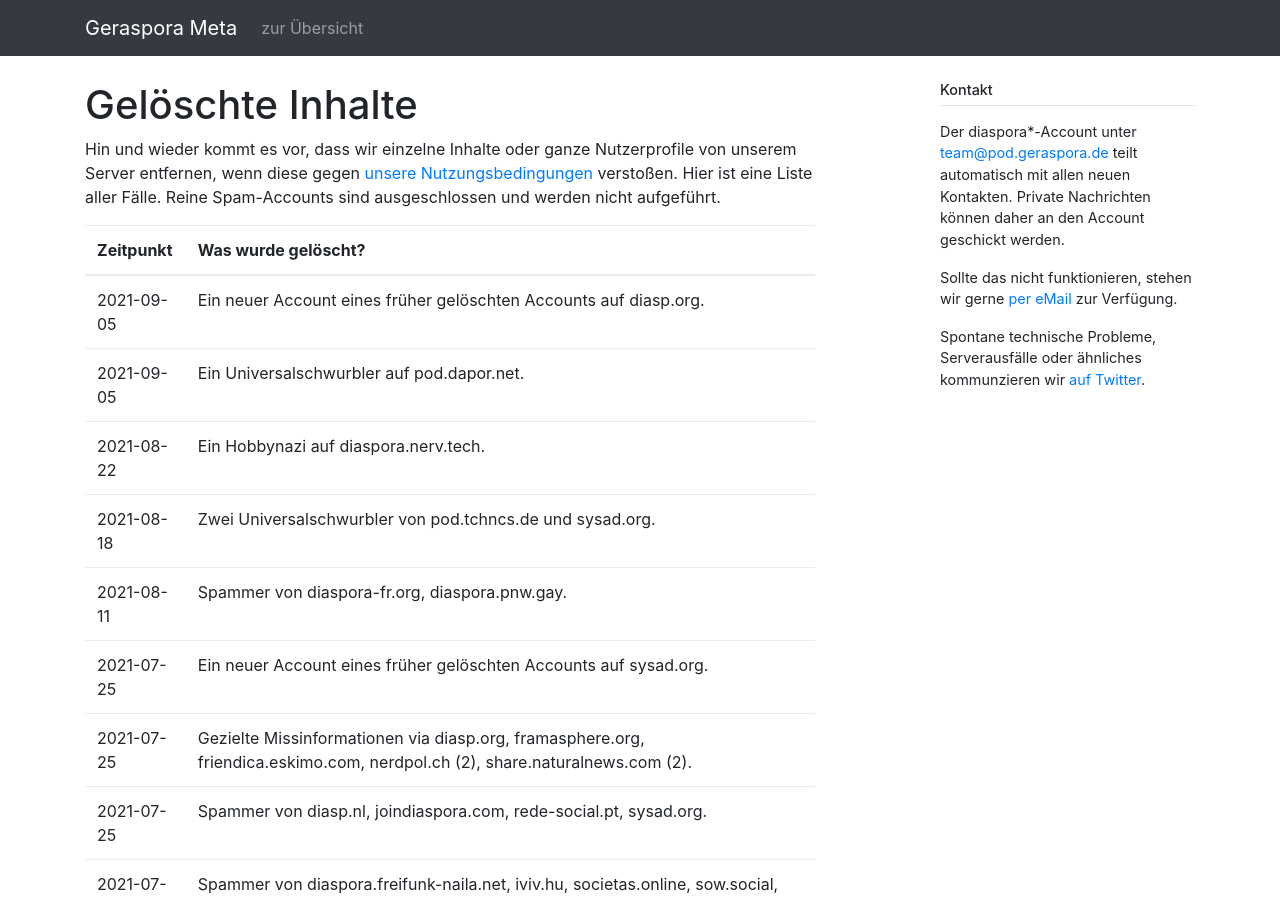
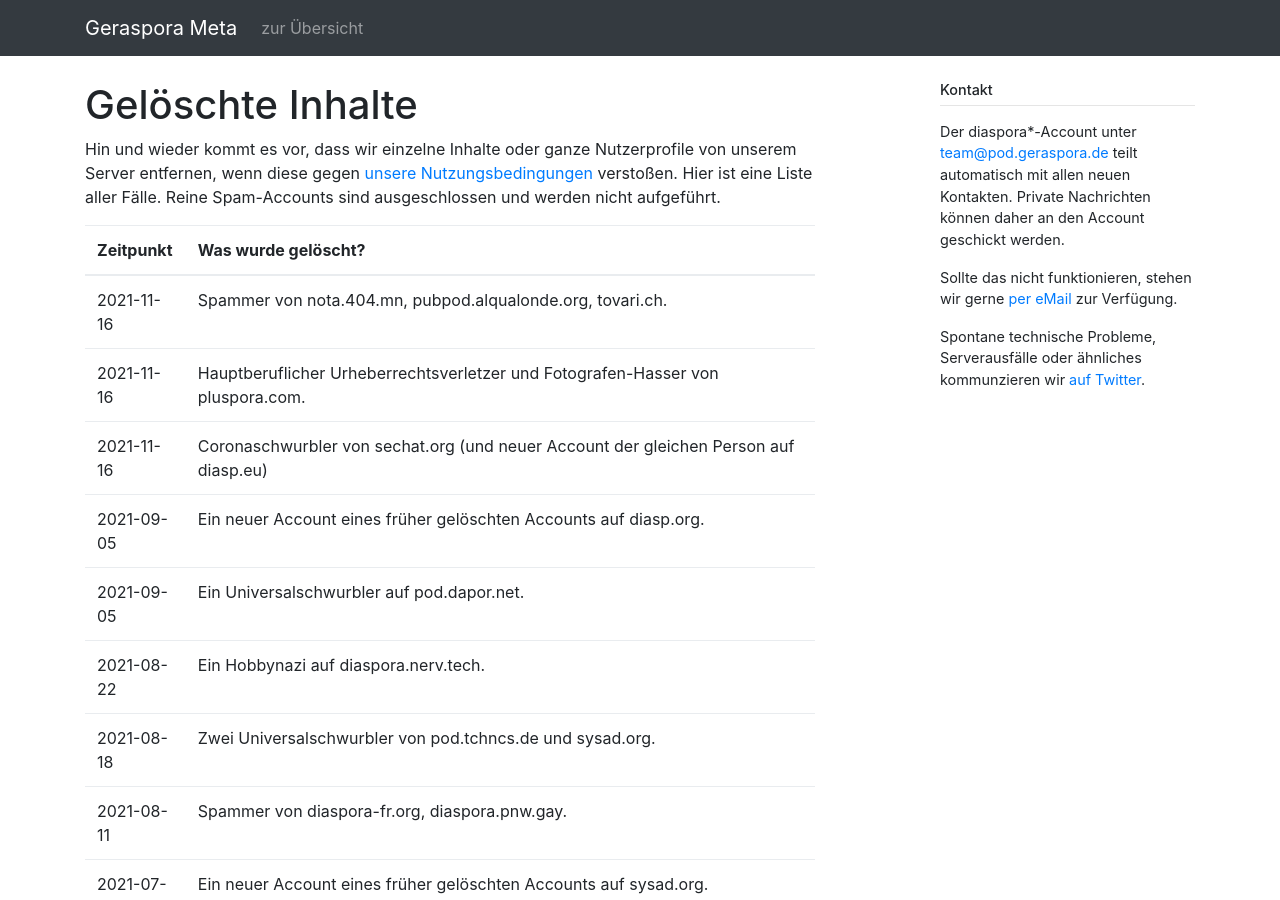
Before and after one commit to geraspora/meta, a Jekyll site: the page built from pod/deleted_contents.md, in a window 1280 px wide and 900 px high. Built offline with Jekyll 4.4.1, drawn with Linux system fonts in a browser that asks for light colours.

Commit message:
+deletions

```diff
--- a/pod/deleted_contents.md
+++ b/pod/deleted_contents.md
@@ -8,6 +8,9 @@ Hin und wieder kommt es vor, dass wir einzelne Inhalte oder ganze Nutzerprofile
 
 | Zeitpunkt  | Was wurde gelöscht?                                                                                                                                                                                                                                                                                                                                                                                                                                                                                                                                                                                                                                                                                                                                                                                                                                                                                                                                                       |
 | ---------- | ------------------------------------------------------------------------------------------------------------------------------------------------------------------------------------------------------------------------------------------------------------------------------------------------------------------------------------------------------------------------------------------------------------------------------------------------------------------------------------------------------------------------------------------------------------------------------------------------------------------------------------------------------------------------------------------------------------------------------------------------------------------------------------------------------------------------------------------------------------------------------------------------------------------------------------------------------------------------- |
+| 2021-11-16 | Spammer von nota.404.mn, pubpod.alqualonde.org, tovari.ch.                                                                                                                                                                                                                                                                                                                                                                                                                                                                                                                                                                                                                                                                                                                                                                                                                                                                                                                |
+| 2021-11-16 | Hauptberuflicher Urheberrechtsverletzer und Fotografen-Hasser von pluspora.com.                                                                                                                                                                                                                                                                                                                                                                                                                                                                                                                                                                                                                                                                                                                                                                                                                                                                                           |
+| 2021-11-16 | Coronaschwurbler von sechat.org (und neuer Account der gleichen Person auf diasp.eu)                                                                                                                                                                                                                                                                                                                                                                                                                                                                                                                                                                                                                                                                                                                                                                                                                                                                                      |
 | 2021-09-05 | Ein neuer Account eines früher gelöschten Accounts auf diasp.org.                                                                                                                                                                                                                                                                                                                                                                                                                                                                                                                                                                                                                                                                                                                                                                                                                                                                                                         |
 | 2021-09-05 | Ein Universalschwurbler auf pod.dapor.net.                                                                                                                                                                                                                                                                                                                                                                                                                                                                                                                                                                                                                                                                                                                                                                                                                                                                                                                                |
 | 2021-08-22 | Ein Hobbynazi auf diaspora.nerv.tech.                                                                                                                                                                                                                                                                                                                                                                                                                                                                                                                                                                                                                                                                                                                                                                                                                                                                                                                                     |
```
